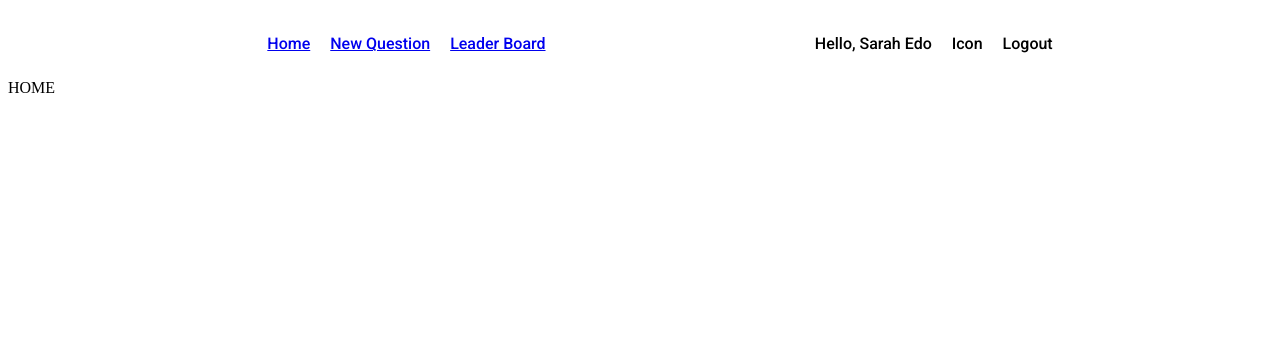
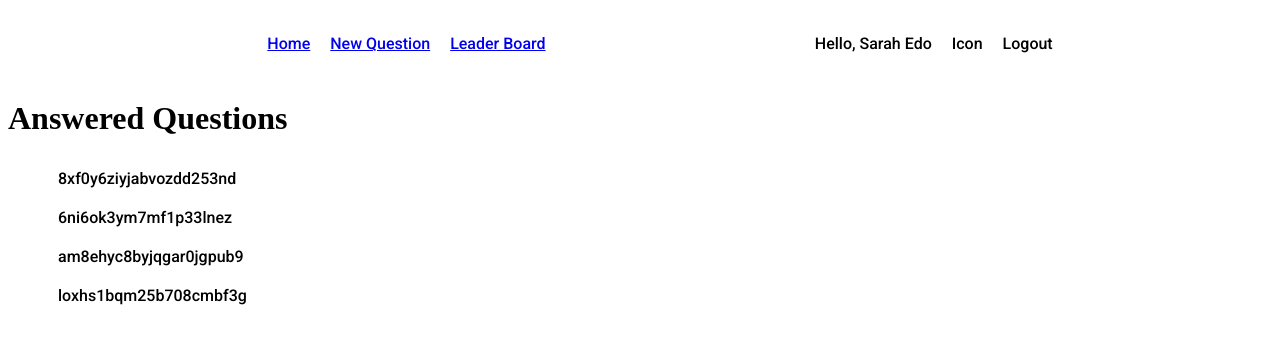
Before and after one commit to evmiguel/would-you-rather, a React (Create React App) app: page /signin in a window 1280 px wide. Both pictures are taken after a click on the button "Sign In". Shown: the top 344 px of the page. Built offline with nearby package versions, Linux system fonts and the light colour scheme.

Commit message:
minor feat: preliminary functionality to get answered questions

```diff
--- a/src/components/Home.js
+++ b/src/components/Home.js
@@ -1,16 +1,28 @@
 import React, { Component } from 'react'
+import { Redirect } from 'react-router-dom'
 import { connect } from 'react-redux'
 
 class Home extends Component {
-	componentDidMount() {
-		console.log(this.props)
-	}
 	render() {
-		return(
-			<div>
-				HOME
-			</div>
-		)
+		const { questions, users, authedUser } = this.props
+		// Promp user to sign in on page
+        if(!authedUser) {
+        	return <Redirect to='/signin' />
+        }
+
+        let userAnswers = users[authedUser].answers
+        return (
+        	<div>
+        		<h1>Answered Questions</h1>
+        		<ul>
+        			{
+        				Object.keys(userAnswers).map(answer => (
+        					<li key={questions[answer].id}>{questions[answer].id}</li>
+        				))
+        			}
+        		</ul>
+        	</div>
+        )
 	}
 }
 
```
